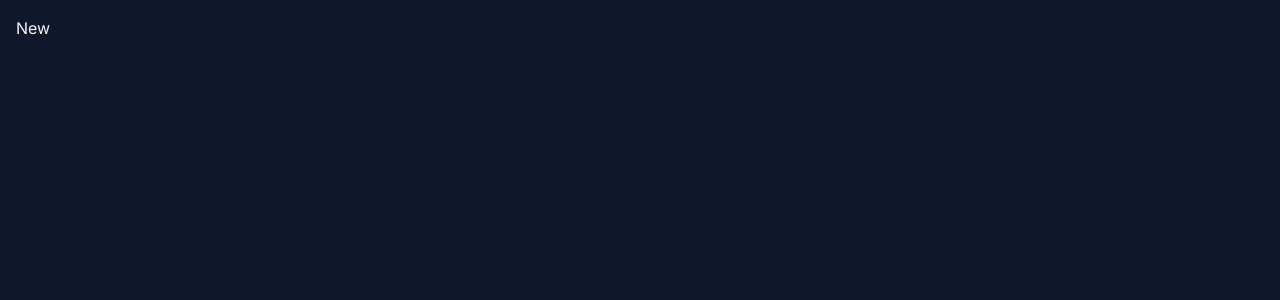
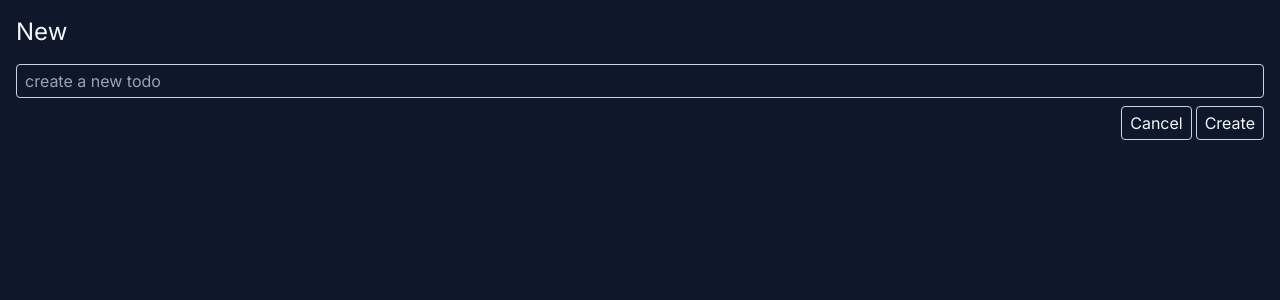
Before and after one commit to Aditya-Ghosh-27/doit, a Next.js app: page /new in a window 1280 px wide. Shown: the top 300 px of the page. Built offline with nearby package versions, Linux system fonts and the light colour scheme.

Commit message:
design of new todo page is completed

```diff
--- a/src/app/new/page.tsx
+++ b/src/app/new/page.tsx
@@ -1,5 +1,18 @@
+import Link from "next/link";
+
 export default function Page(){
     return (
-        <h1>New</h1>
+        <>
+            <header className="flex justify-between items-center mb-4">
+                <h1 className="text-2xl">New</h1>
+            </header>
+            <form action="" className="flex gap-2 flex-col">
+                <input type="text" placeholder="create a new todo" name="title" className="border border-slate-300 bg-transparent rounded px-2 py-1 outline-none focus-within:border-slate-100" />
+                <div className="flex justify-end gap-1">
+                    <Link href=".." className="border border-slate-300 bg-transparent rounded px-2 py-1 outline-none focus-within: border-slate-100">Cancel</Link>
+                    <button className="border border-slate-300 bg-transparent rounded px-2 py-1 outline-none focus-within: border-slate-100">Create</button>
+                </div>
+            </form>
+        </>
     )
 }
```
